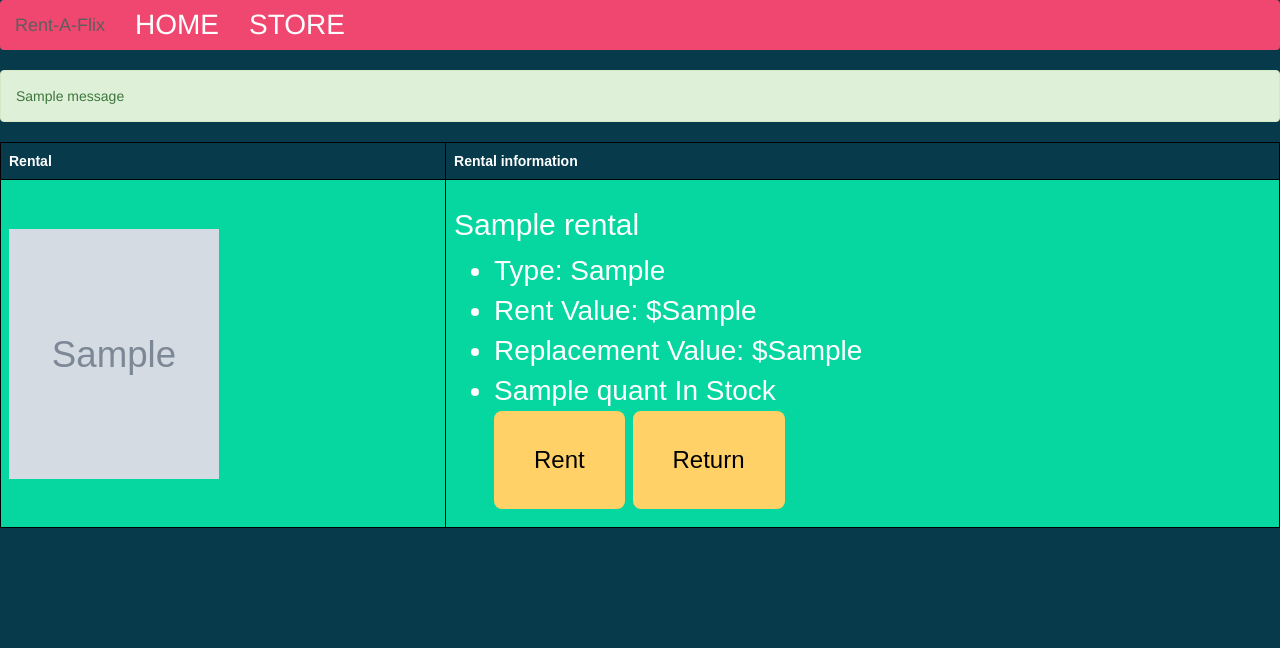
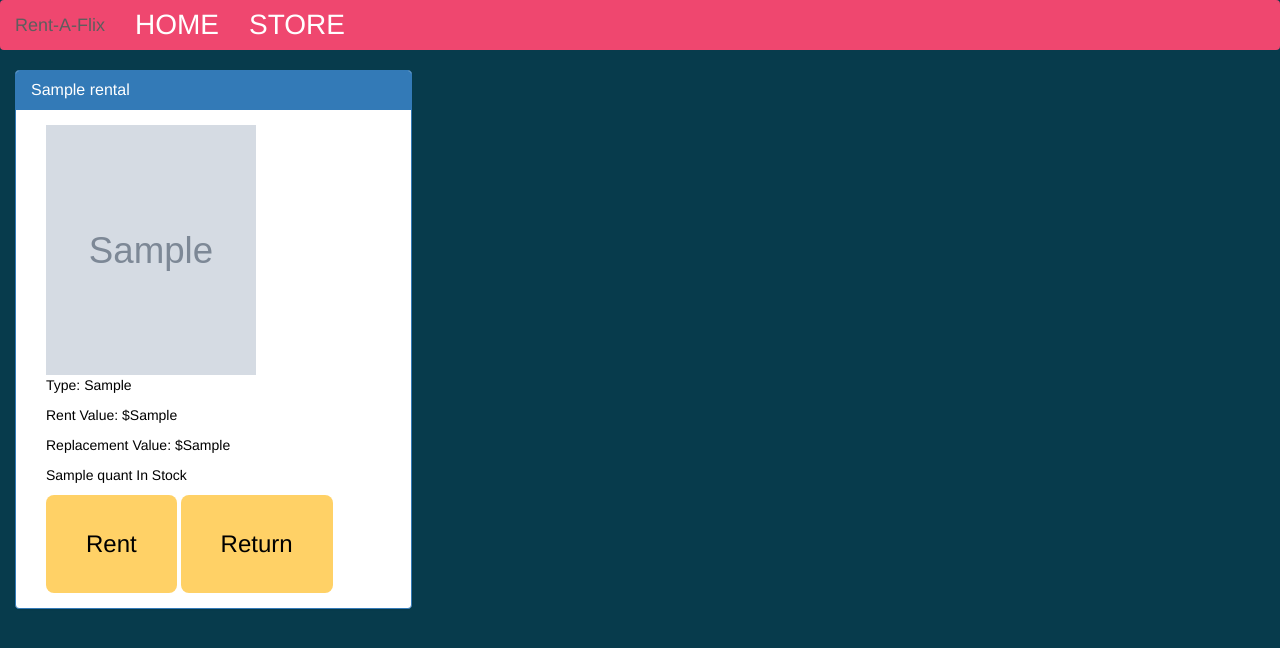
Before and after one commit to JacobSpence97/django-rent, a Django app: template rent/rental/templates/rental/store.html in a window 1280 px wide. Shown: the top 648 px of the page. Run offline with Django 3.2, Linux system fonts and the light colour scheme; the template is opened without the code that fills it: most values are stand-ins (such as "Sample title", 1, 10 or a date in 2020); grey boxes marked "Sample" are stand-in pictures; one stand-in notice (Sample message) is shown; some libraries are stand-ins or nearby versions.

Commit message:
took out the table and added pannels and cleaned up the css file

```diff
--- a/rent/rental/static/rental/store.css
+++ b/rent/rental/static/rental/store.css
@@ -1,6 +1,6 @@
 body{
     background-color: #073b4c;
-    color: white;
+    color: black;
 }
 .navbar-default {
   background-color:#ef476f;
@@ -16,29 +16,6 @@ body{
     color: white;
     font-size: 200%;
 }
-table {
-    font-family: arial, sans-serif;
-    border-collapse: collapse;
-    width: 100%;
-}
-
-td, th {
-    border: 1px solid black;
-    text-align: left;
-    padding: 8px;
-
-}
-
-td{
-    font-size: 200%;
-}
-
-tr:nth-child(even) {
-    background-color: #06d6a0;
-}
-/*li{
-    font-size: 200%;
-}*/
 .button {
     background-color:#ffd166 ;
     border: none;
@@ -62,3 +39,6 @@ form {
     margin: 0;
     padding: 0;
 }
+p{
+    color: black;
+}
--- a/rent/rental/templates/rental/store.html
+++ b/rent/rental/templates/rental/store.html
@@ -19,35 +19,30 @@
 <title>Rent-A-Flix STORE</title>
 </head>
 <body>
-<table>
-  <tr>
-    <th>Rental</th>
-    <th>Rental information</th>
-  </tr>
- <tr>
-   {%  for rental in rentals%}
-    <td><img src="{{ rental.img }}" height="250" width="210"></td>
-    <td>
-      <h2>{{ rental.name }}</h2>
-    <ul>
-    <li> Type: {{ rental.rental_type }}</li>
-  <li>Rent Value: ${{ rental.rent_val }}</li>
-    <li>Replacement Value: ${{ rental.rep_val }}</li>
-    <li>{{ rental.quant }} In Stock</li>
+{%  for rental in rentals%}
+<div class="col-lg-4 col-md-6 col-sm-12">
+  <div class="panel panel-primary">
+  <div class="panel-heading">
+    <h3 class="panel-title">{{ rental.name }}</h3>
+  </div>
+  <div class="panel-body">
+    <div class="col-lg-12 col-md-6 col-sm-6">
+    <img src="{{ rental.img }}" height="250" width="210">
+    </div>
+    <div class="col-lg-12 col-md-6 col-sm-6">
+    <p> Type: {{ rental.rental_type }}</p>
+    <p>Rent Value: ${{ rental.rent_val }}</p>
+    <p>Replacement Value: ${{ rental.rep_val }}</p>
+    <p>{{ rental.quant }} In Stock</p>
     <form action="  {% url 'rent' rental.id %}" class="rent" style=" display:inline!important;">
     <input type="submit" class="button" value="Rent">
     </form>
     <form action="{% url 'returns' rental.id %}" class="return" style=" display:inline!important;">
     <input type="submit" class="button" value="Return">
-    </form>
-    </ul>
-      </td>
-  </tr>
-  {% endfor%}
-  <tr>
-    {% for message in messages %}
-    <div class="alert alert-{{ message.tags }}">{{ message }}</div>
-    {% endfor %}
-    </table>
+    </div>
+  </div>
+</div>
+</div>
+ {% endfor%}
 </body>
 </html>
--- a/rent/rental/views.py
+++ b/rent/rental/views.py
@@ -16,7 +16,6 @@ def store(request):
         rent_val = rental.rent_val
         rep_val = rental.rep_val
         quant = rental.quant
-        print(img, name, rental_type, rent_val, rep_val,quant)
 
     return render(request, "rental/store.html", {
         'rentals': rentals
```
Also changed, not shown: rent/db.sqlite3.
